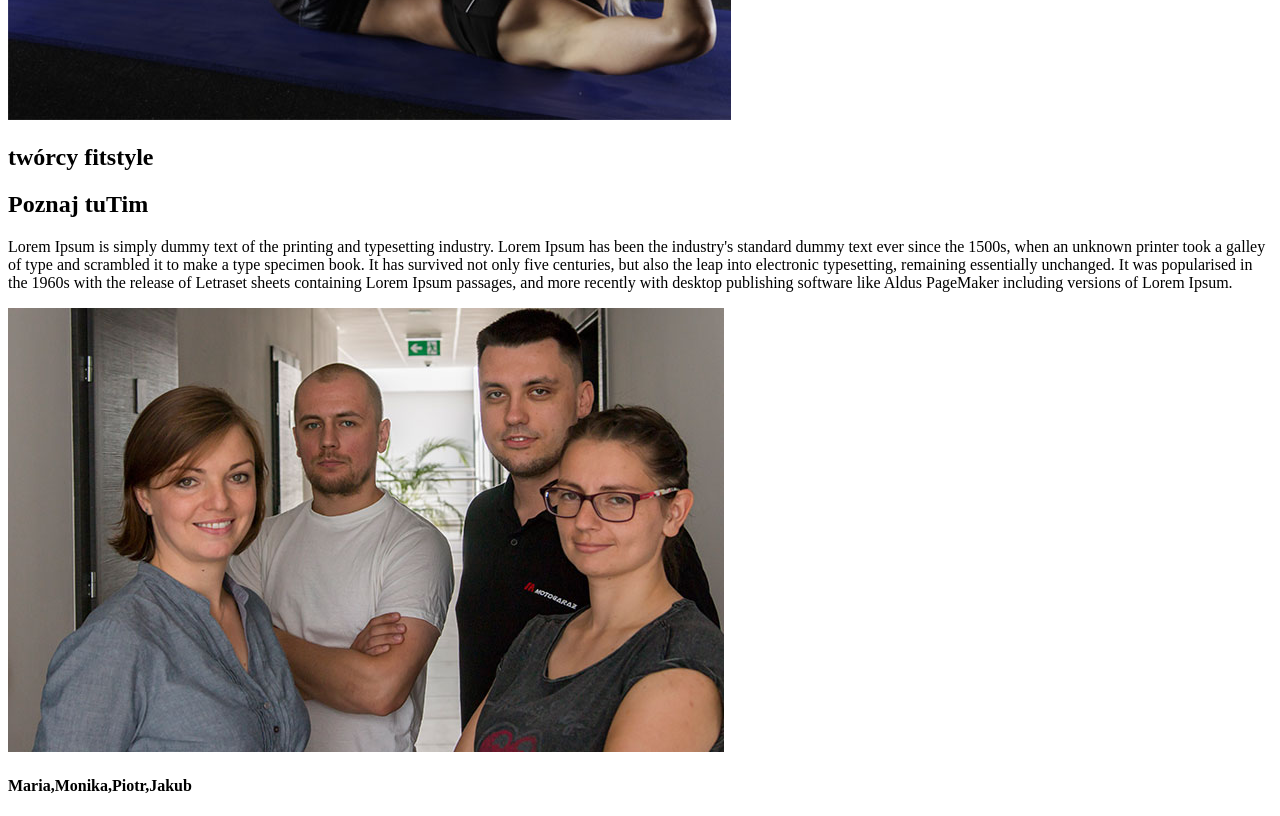
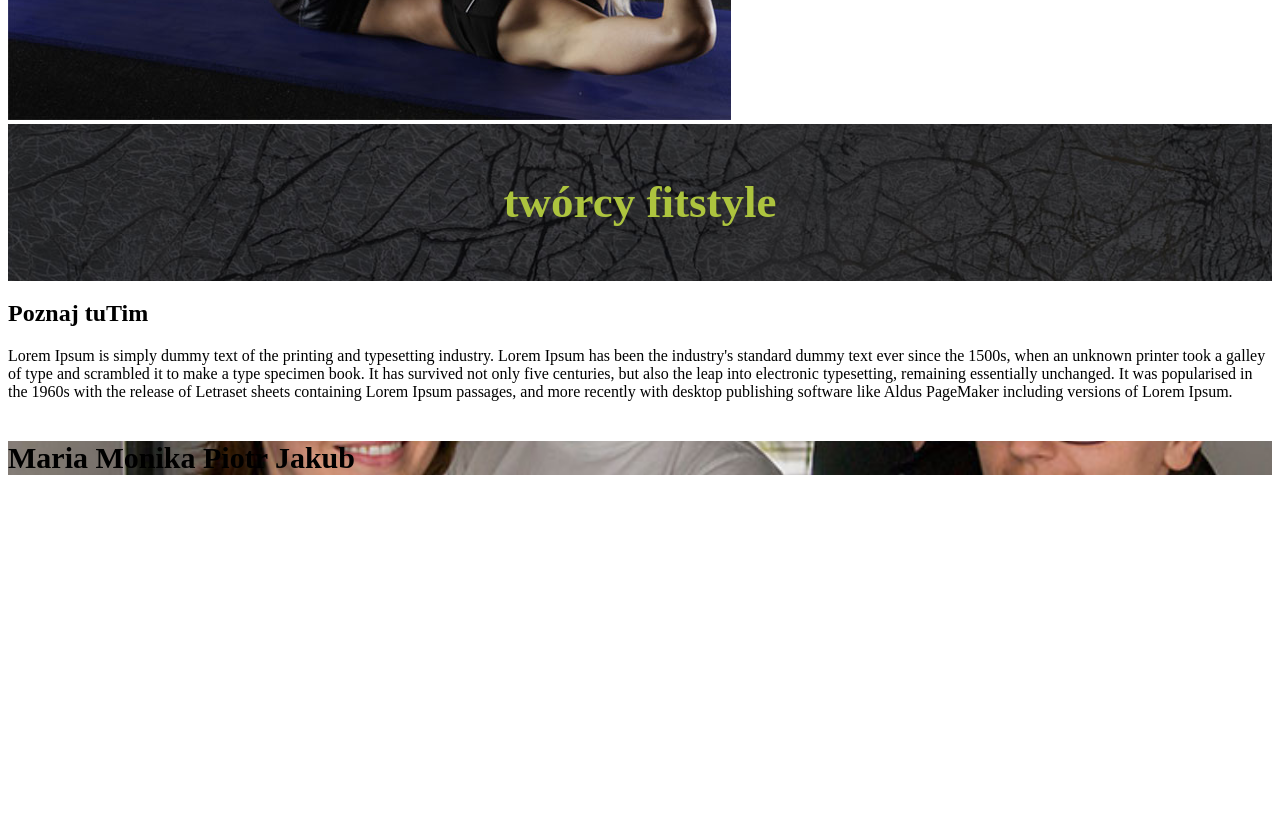
Before and after one commit to infoshareacademy/jfddl2-tutim, a plain HTML site: page index.html in a window 1280 px wide. Shown: the part 540-1356 px from the top of the page. After the commit the page ends 1055 px from the top, so only its background shows below. Drawn offline with Linux system fonts and the light colour scheme.

Commit message:
New changes

```diff
--- a/index.html
+++ b/index.html
@@ -4,6 +4,7 @@
     <meta charset="UTF-8">
     <title>Title</title>
     <link rel="stylesheet" href="style.css">
+    <link href="https://fonts.googleapis.com/css?family=Montserrat" rel="stylesheet">
 </head>
 <body>
 
@@ -35,21 +36,20 @@
 
     </article>
 
-
+ <div class="bg">
  <h2>twórcy fitstyle</h2>
-
+ </div>
 
 
     <article class="article">
 
 
-        <div class="title">
+                 <div class="team">
 
+                   <h2>Poznaj tuTim</h2>
 
-             <h2>Poznaj tuTim</h2>
+                 </div>
 
-
-        </div>
 
 
                 <p>
@@ -57,11 +57,12 @@
 
                 </p>
 
-        <img src="images/ekipa.jpg" alt="team" class="">
+        <div class="photo">
 
 
-        <h4>Maria,Monika,Piotr,Jakub</h4>
+        <h4>Maria Monika Piotr Jakub</h4>
 
+        </div>
 
     </article>
 
--- a/style.css
+++ b/style.css
@@ -1,3 +1,8 @@
+
+
+
+
+
 article {
 
 
@@ -12,3 +17,21 @@ article {
 
 
 }
+
+
+.bg {
+
+    background: url("images/tlo.jpg")center/cover no-repeat scroll;
+    padding: 15px;
+    text-align: center;
+    color: #ADC43E;
+    font-size: 1.875em;
+
+}
+
+.photo {
+
+    background: url("images/ekipa.jpg") left/cover no-repeat;
+    text-align: left;
+    font-size: 1.875em;
+}
```
